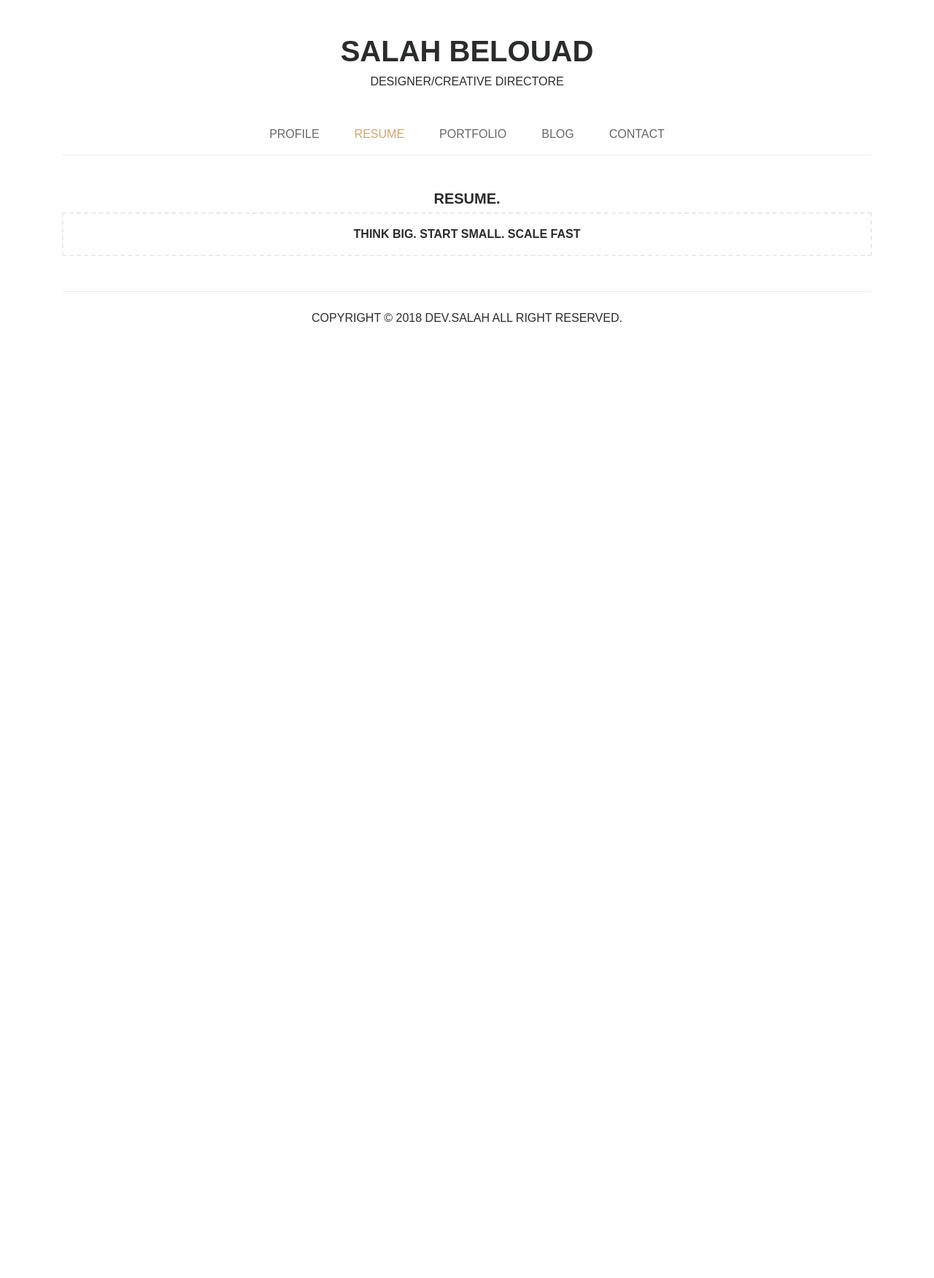
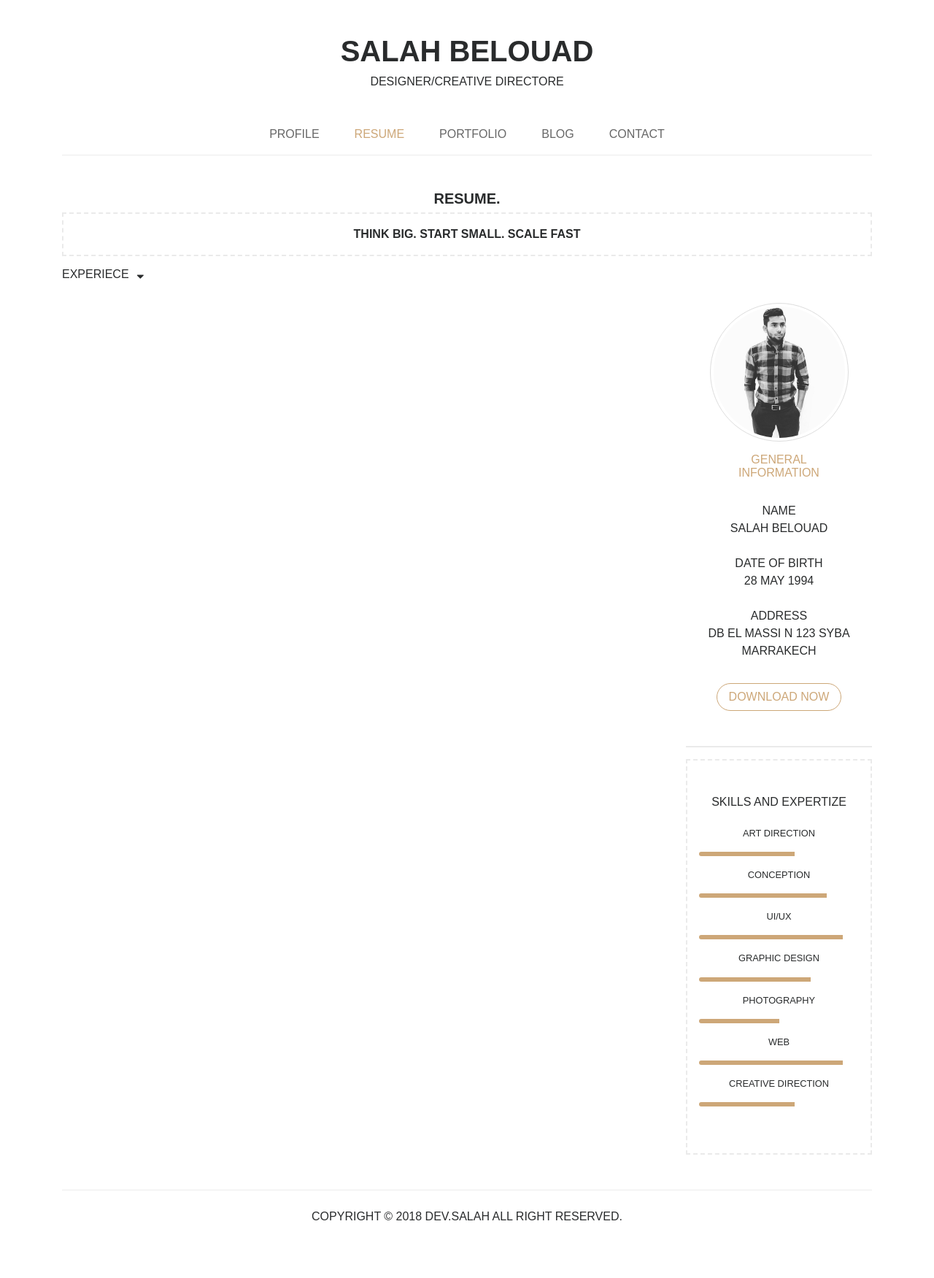
Before and after one commit to DevSalah101/cv, a Jekyll site: the page built from resume.html, in a window 1280 px wide. Shown: the whole page at 73% size. Built offline with Jekyll 4.4.1, drawn with Linux system fonts in a browser that asks for light colours; before the commit the page ends 900 px from its top, so only the background shows below that.

Commit message:
Modifie New File

```diff
--- /dev/null
+++ b/_data/resume.yml
@@ -0,0 +1,8 @@
+skills:
+  - {name: "Art Direction", pers: "60%"}
+  - {name: "Conception", pers: "80%"}
+  - {name: "UI/Ux", pers: "90%"}
+  - {name: "Graphic Design", pers: "70%"}
+  - {name: "Photography", pers: "50%"}
+  - {name: "Web", pers: "90%"}
+  - {name: "Creative Direction", pers: "60%"}
--- a/_sass/pages/_all.scss
+++ b/_sass/pages/_all.scss
@@ -1,4 +1,5 @@
 @import "_head";
 @import "_home";
+@import "_resume";
 @import "_portfolio";
 @import "_contact";
--- a/resume.html
+++ b/resume.html
@@ -5,5 +5,38 @@ layout: default
 	<div class="container">
 		<h5 class="h5 text-center font-weight-extra text-dark">Resume.</h5>
 		<p class="quots font-weight-bold b-dsh py-3 b-dsh text-dark text-center">Think Big. Start Small. Scale Fast</p>
+
+		<div class="row my-3">
+			<div class="col-md-9 h-100">
+				<div class="">
+					<h6>Experiece <i class="icon icon-sort-down"></i></h6>
+				</div>
+			</div>
+			<div class="col-md-3 h-100">
+				<div class="home-info text-center bg-white py-5 b-bottom">
+					<div class="card-avatar text-center">
+						<img class="img-fluid img-thumbnail rounded-circle" src="{{site.baseurl}}/assets/img/image-1.png">
+					</div>
+					<h6 class="h6 m-color mt-3">General<br>information</h6>
+					<ul class="list-unstyled">
+						{% for info in site.data.home.general-info %}
+						<li class="pt-4"><span class="d-inline">{{info.title}}</span><p class="text-secondary">{{info.text}}</p></li>
+						{% endfor %}
+					</ul>
+					<button type="button" class="btn btn-outline-warning mt-3 ">Download Now</button>
+				</div>
+				<div class="home-info text-center b-dsh py-5 b-bottom mt-3">
+					<h6 class="h6 mb-4">Skills And Expertize</h6>
+					<ul class="list-unstyled px-3">
+						{% for skill in  site.data.resume.skills %}
+						<li>
+							<small class="d-block">{{skill.name}}</small>
+							<div class="skill-progress bg-white my-3"><span class="d-block  bg-laser h-100" style="width: {{skill.pers}}"></span></div>
+						</li>
+						{% endfor %}
+					</ul>
+				</div>
+			</div>
+		</div>
 	</div>
 </section>
```
Also changed, not shown: _sass/pages/_resume.scss (added, +18 -0 lines), assets/css/all.css.
